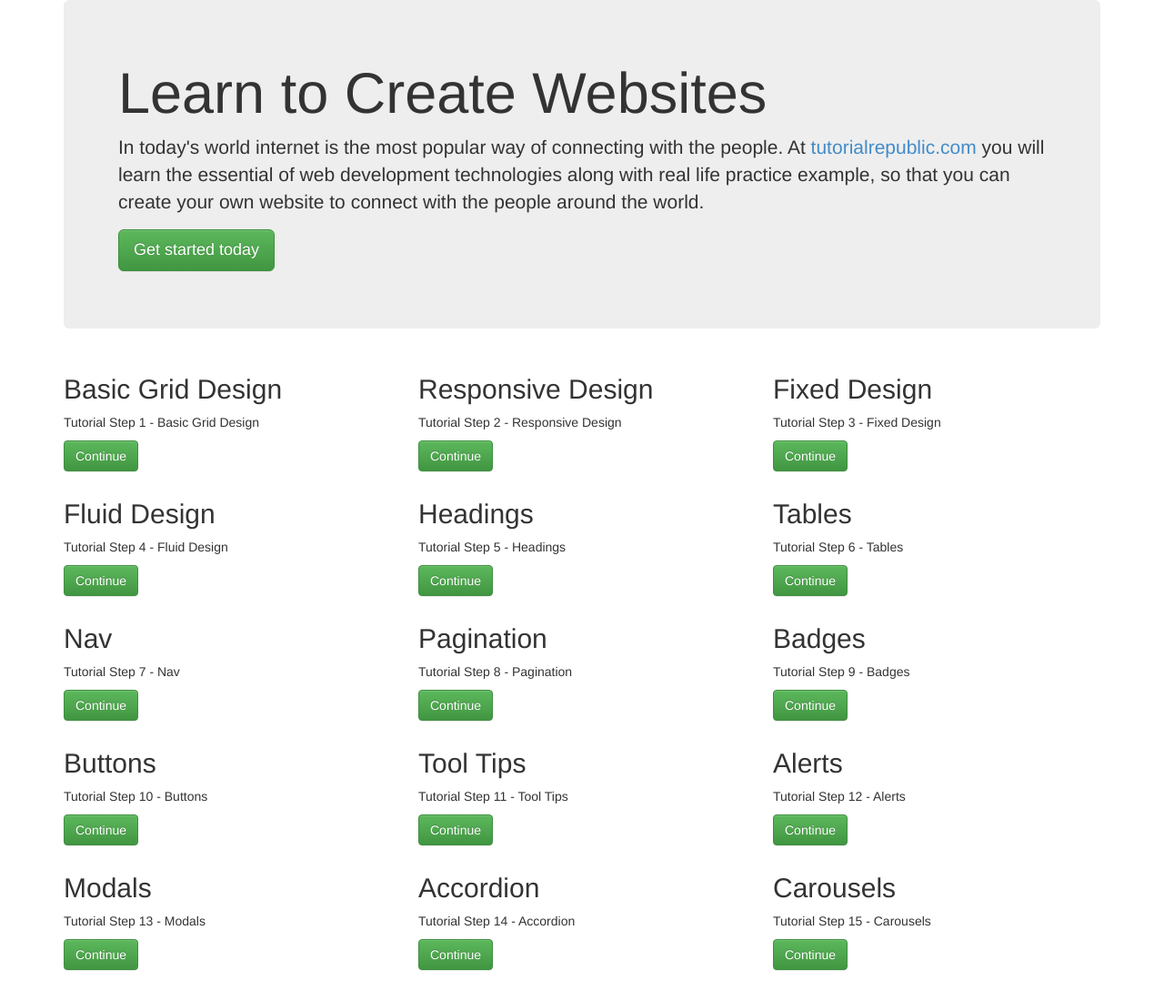
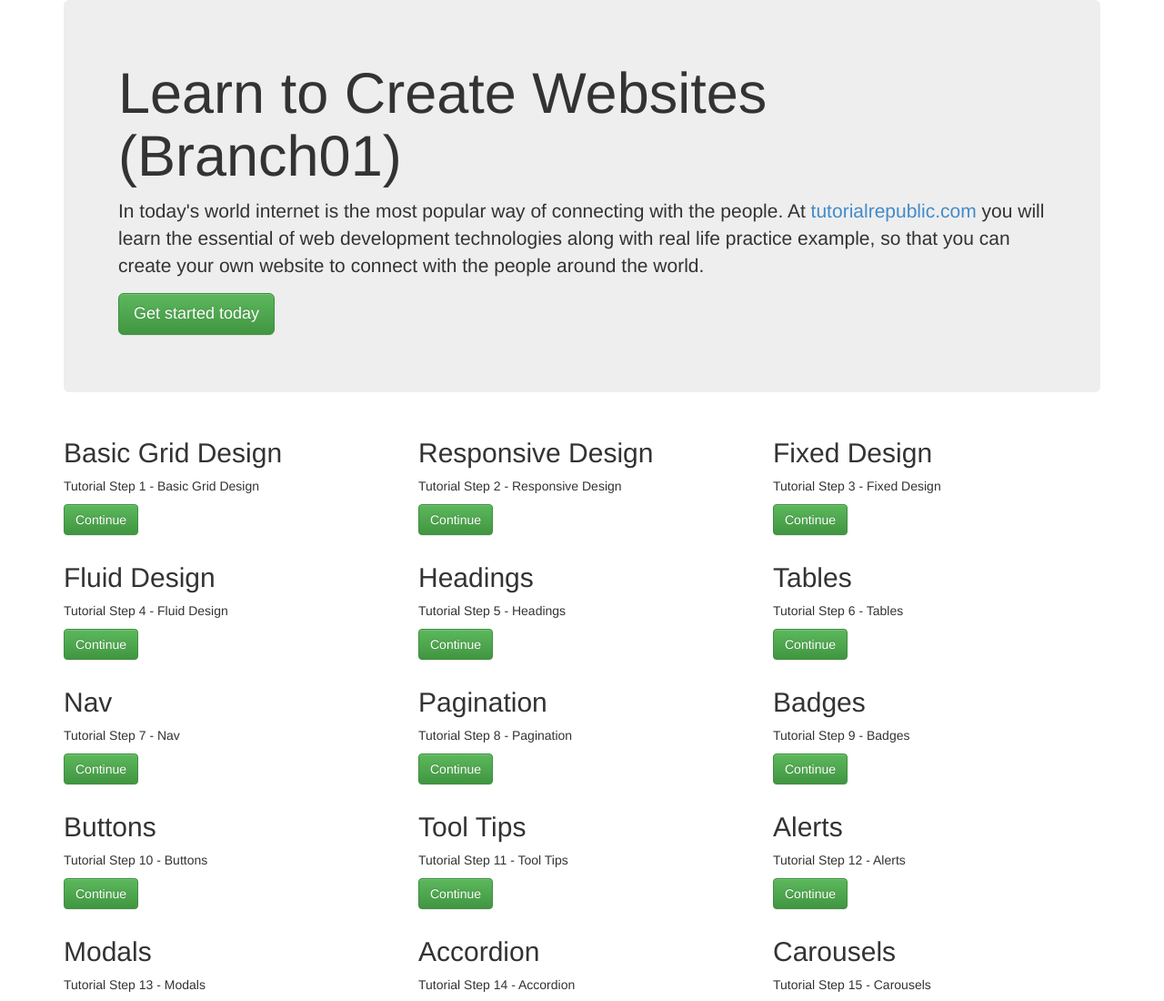
Before and after one commit to peterstb/BootstrapTest, a plain HTML site: page index.html in a window 1280 px wide. Shown: the top 1100 px of the page at 91% size. Drawn offline with nearby package versions, Linux system fonts and the light colour scheme.

Commit message:
Update index.html

```diff
--- a/index.html
+++ b/index.html
@@ -11,7 +11,7 @@
 <body>
 <div class="container">
     <div class="jumbotron">
-        <h1>Learn to Create Websites</h1>
+        <h1>Learn to Create Websites (Branch01)</h1>
         <p>In today's world internet is the most popular way of connecting with the people. At <a href="http://www.tutorialrepublic.com" target="_blank">tutorialrepublic.com</a> you will learn the essential of web development technologies along with real life practice example, so that you can create your own website to connect with the people around the world.</p>
         <p><a href="http://www.tutorialrepublic.com" target="_blank" class="btn btn-success btn-lg">Get started today</a></p>
     </div>
```
